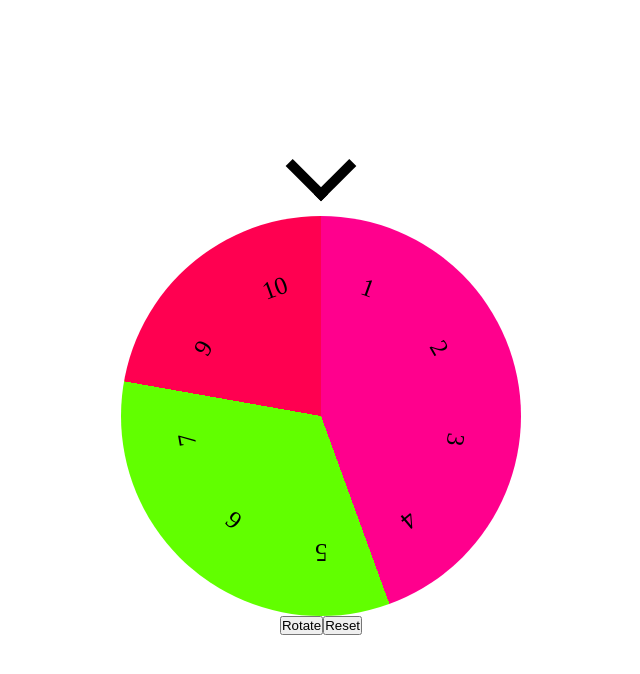
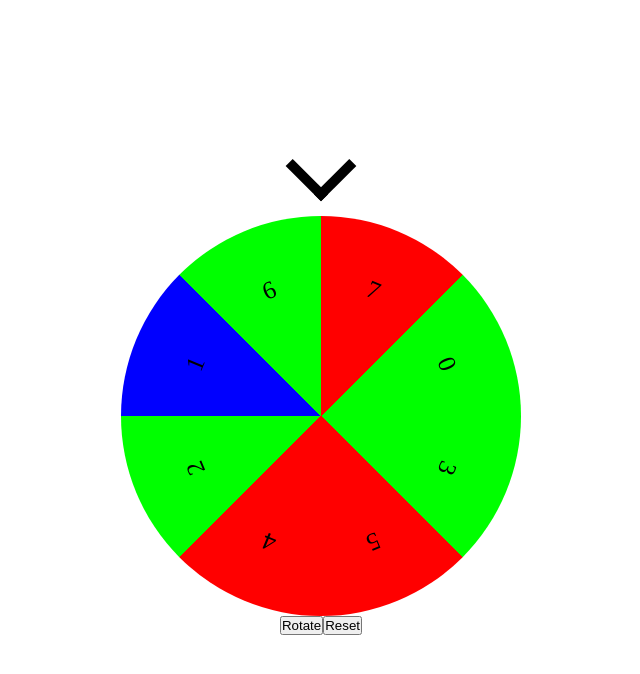
Before and after one commit to kennarddh/spinning-prize-wheel, a React (Vite) app: page / in a window 1280 px wide. Shown: the top 674 px of the page, without its empty margins (319-959 px from the left). Built offline with nearby package versions, Linux system fonts and the light colour scheme.

Commit message:
feat: Count rarity

```diff
--- a/src/App.tsx
+++ b/src/App.tsx
@@ -4,7 +4,6 @@ import LuckyWheel, {
 	IRarityGroups,
 	IChoices,
 	ILuckyWheel,
-	RandomColor,
 } from 'Components/LuckyWheel/LuckyWheel'
 
 import { Container } from './AppStyles'
@@ -13,77 +12,43 @@ const App: FC = () => {
 	const [RarityGroups] = useState<IRarityGroups>({
 		common: {
 			label: 'Common',
-			rarity: 50,
-			color: RandomColor(),
+			rarity: 89,
+			color: '#f00',
 		},
 		uncommon: {
 			label: 'Uncommon',
-			rarity: 40,
-			color: RandomColor(),
+			rarity: 10,
+			color: '#0f0',
 		},
 		rare: {
 			label: 'Rare',
-			rarity: 10,
-			color: RandomColor(),
+			rarity: 1,
+			color: '#00f',
 		},
 	})
 
-	const [Choices] = useState<IChoices>([
-		{
-			id: 'e22d86e0-6d5e-4af0-a5e2-cd70ad9122cf',
-			label: '1',
-			color: RandomColor(),
-			rarityGroup: 'common',
-		},
-		{
-			id: 'fd83eeb0-343a-47c2-94ea-1f1539c69731',
-			label: '2',
-			color: RandomColor(),
-			rarityGroup: 'common',
-		},
-		{
-			id: 'ec11ce67-e628-449a-9812-afe86a1ef302',
-			label: '3',
-			color: RandomColor(),
-			rarityGroup: 'common',
-		},
-		{
-			id: '5f9d35e1-3668-4dd1-8cae-34d35176609e',
-			label: '4',
-			color: RandomColor(),
-			rarityGroup: 'common',
-		},
-		{
-			id: 'cdb9c6c4-c153-4e89-992a-b1daa8365456',
-			label: '5',
-			color: RandomColor(),
-			rarityGroup: 'uncommon',
-		},
-		{
-			id: 'bff94f05-7a34-4e20-b997-7e70475fe2fc',
-			label: '6',
-			color: RandomColor(),
-			rarityGroup: 'uncommon',
-		},
-		{
-			id: 'ef6071e7-f925-480e-8897-0fadffff5549',
-			label: '7',
-			color: RandomColor(),
-			rarityGroup: 'uncommon',
-		},
-		{
-			id: '5630b628-4fda-4264-b593-40b2dc9750e6',
-			label: '9',
-			color: RandomColor(),
-			rarityGroup: 'rare',
-		},
-		{
-			id: '29b1593f-8327-4a0b-9d6f-26dbd4eda4a3',
-			label: '10',
-			color: RandomColor(),
-			rarityGroup: 'rare',
-		},
-	])
+	const [Counter, SetCounter] = useState({ common: 0, uncommon: 0, rare: 0 })
+
+	const [Choices] = useState<IChoices>(
+		Array(8)
+			.fill(null)
+			.map((_, i) => {
+				const rand = Math.random()
+
+				let rarity = ''
+
+				if (rand < 0.5) rarity = 'common'
+				else if (rand < 0.8) rarity = 'uncommon'
+				else rarity = 'rare'
+
+				return {
+					id: `${i}`,
+					label: `${i}`,
+					rarityGroup: rarity,
+				}
+			})
+	)
+
 	const OnEndRotate = (id: string) => {
 		const choice = Choices.find(item => item.id === id)
 
@@ -92,6 +57,14 @@ const App: FC = () => {
 				RarityGroups[choice?.rarityGroup ?? ''].label
 			}`
 		)
+
+		const get = choice?.rarityGroup as 'common' | 'uncommon' | 'rare'
+
+		SetCounter(prev => ({
+			...prev,
+			// eslint-disable-next-line security/detect-object-injection
+			[get]: prev[get] + 1,
+		}))
 	}
 
 	const LuckyWheelRef = useRef<ILuckyWheel>(null)
@@ -104,10 +77,12 @@ const App: FC = () => {
 		LuckyWheelRef.current?.Reset()
 	}
 
+	console.log(Counter)
+
 	return (
 		<Container>
 			<LuckyWheel
-				rotateDuration={1}
+				rotateDuration={3}
 				rarityGroups={RarityGroups}
 				choices={Choices}
 				onEndRotate={OnEndRotate}
@@ -115,6 +90,7 @@ const App: FC = () => {
 				groupColorByRarity
 				size={400}
 				fontSize={25}
+				shuffleChoices
 			/>
 			<div>
 				<button onClick={Rotate}>Rotate</button>
--- a/src/Components/LuckyWheel/LuckyWheel.tsx
+++ b/src/Components/LuckyWheel/LuckyWheel.tsx
@@ -158,6 +158,19 @@ const LuckyWheel: React.ForwardRefRenderFunction<ILuckyWheel, IProps> = (
 		SetChoices(shuffleChoices ? Shuffle(choices) : choices)
 	}, [choices, shuffleChoices])
 
+	useEffect(() => {
+		let sum = 0
+
+		for (const data of Object.values(rarityGroups)) {
+			if (data.rarity < 0)
+				throw new Error('Rarity must not be smaller than 0')
+
+			sum += data.rarity
+		}
+
+		if (sum !== 100) throw new Error('Sum of rarities must be equal to 100')
+	}, [rarityGroups])
+
 	const groupColor = useMemo(() => {
 		return Object.entries(rarityGroups).reduce<Record<string, string>>(
 			(acc, [key, { color }]) => {
```
